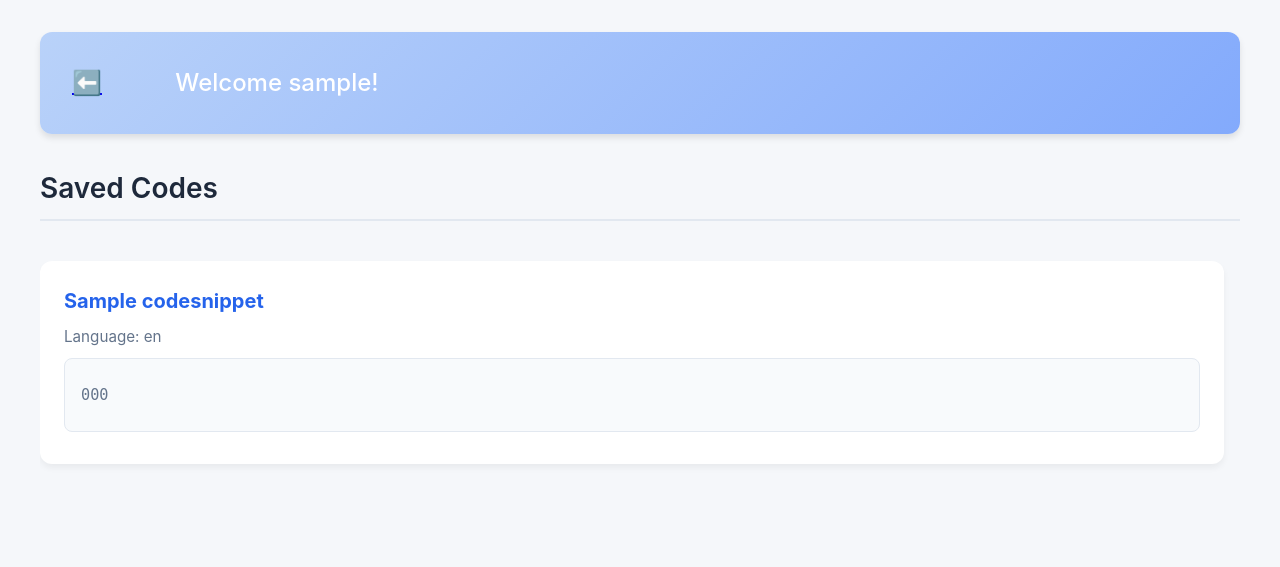
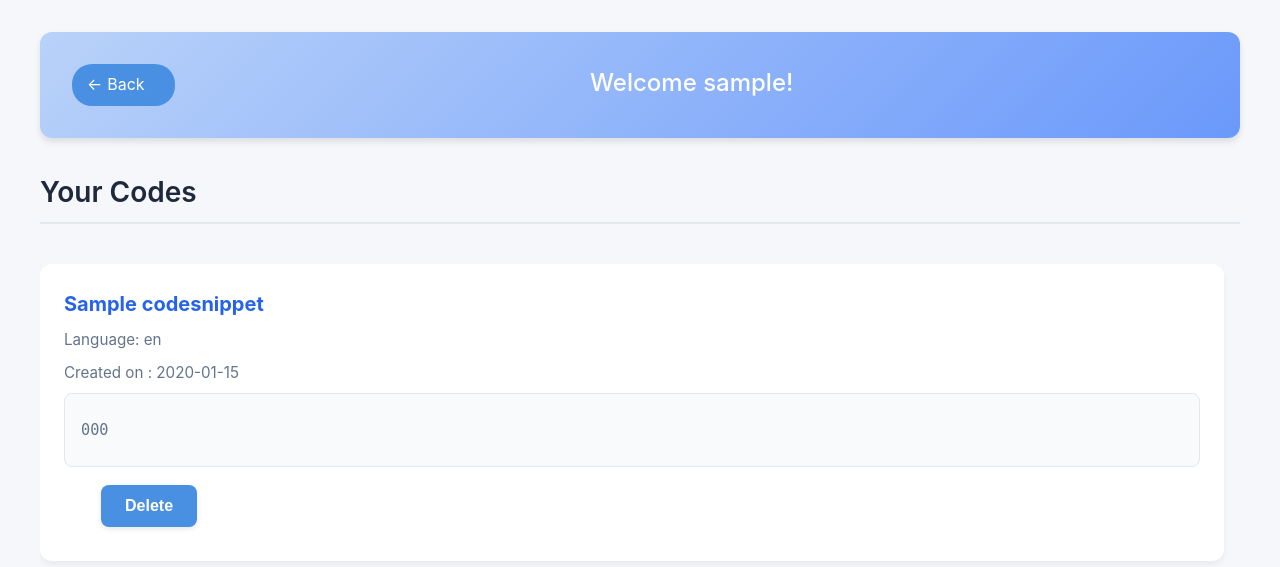
Before and after one commit to anantmahambrey/AI-Assisted-Code-Editor, a Django app: page /user/ in a window 1280 px wide. Shown: the top 567 px of the page. Run offline with Django 5.2, Linux system fonts and the light colour scheme; a user stored in the database is signed in; tables that the repository leaves empty hold one stand-in row (values such as "Sample post").

Commit message:
added delete button and changes to UI

```diff
--- a/editor/templates/editor/user.html
+++ b/editor/templates/editor/user.html
@@ -106,7 +106,7 @@
         }
 
         .welcome-banner {
-            background: linear-gradient(135deg, #b9d2f9 0%, #83aafc 100%);
+            background: linear-gradient(135deg, #b9d2f9 0%, #6b99fb 100%);
             color: white;
             padding: 2rem;
             border-radius: 12px;
@@ -116,6 +116,26 @@
             grid-template-columns:1fr 10fr;
             place-items:right;
         }
+            .back-button {
+        display: inline-flex;
+        align-items: center;
+        padding: 8px 15px;
+        background-color: #4a90e2;
+        color: white;
+        text-decoration: none;
+        border-radius: 20px;
+        transition: all 0.3s ease;
+    }
+
+    .back-button:hover {
+        background-color: #3a7bc8;
+        transform: translateX(-3px);
+    }
+
+    .back-icon {
+        margin-right: 5px;
+        font-size: 16px;
+    }
 
         .welcome-banner p {
             font-size: 1.5rem;
@@ -125,14 +145,20 @@
         .back:hover{
             cursor:pointer;
         }
+        .welcome{
+            text-align:center;
+        }
     </style>
 </head>
 <body>
     <div class="welcome-banner">
-        <p><a href="{% url 'index' %}" class="back">⬅️</a></p>
-        <p>Welcome {{username}}!</p>
+        <a href="{% url 'index' %}" class="back-button">
+            <span class="back-icon">←</span>
+            <span class="back-text">Back</span>
+        </a>
+        <p class="welcome">Welcome {{username}}!</p>
     </div>
-    <h3>Saved Codes</h3>
+    <h3>Your Codes</h3>
     <div id="savedCodes"></div>
 
     <script>
@@ -147,12 +173,21 @@
             })
             .then(response => response.json())
             .then(data => {
+                const mapping = {
+                'text/x-java': 'Java',
+                'python': 'Python',
+                'text/x-csrc': 'C',
+                'text/x-c++src': 'C++',
+                'javascript': 'JavaScript'
+                };
                 const savedCodesDiv = document.getElementById('savedCodes');
                 savedCodesDiv.innerHTML = data.codes.map(code => `
                     <div class="saved-code">
                         <h4>${code.title}</h4>
-                        <p>Language: ${code.language}</p>
+                        <p>Language: ${mapping[code.language] || code.language}</p>
+                        <p>Created on : ${code.created_at.substring(0, 10)}</p>
                         <pre><p>${code.code}</p></pre>
+                        <button class="delete-btn" onclick="deleteCode(${code.id},'${code.title}')">Delete</button>
                     </div>
                 `).join('');
             })
@@ -172,6 +207,38 @@
                 }
             }
             return cookieValue;
+        }
+
+        function deleteCode(codeId,codeTitle) {
+            // Confirm deletion with the user
+            if (confirm(`Are you sure you want to delete "${codeTitle}"?`)) {
+                const csrftoken = getCookie('csrftoken');
+
+                fetch('/delete-code/', {
+                    method: 'POST',
+                    headers: {
+                        'Content-Type': 'application/json',
+                        'X-CSRFToken': csrftoken
+                    },
+                    body: JSON.stringify({
+                        id:codeId
+                    })
+                })
+                .then(response => {
+                    if (response.ok) {
+                        // Remove the deleted code div from the DOM
+                        alert("Code deleted successfully!");
+                        location.reload();
+                    } else {
+                        alert("Error deleting code. Please try again.");
+                    }
+                    return response.json();
+                })
+                .catch(error => {
+                    console.error('Error:', error);
+                    alert("An error occurred while deleting the code.");
+                });
+            }
         }
 
         document.addEventListener('DOMContentLoaded', loadSavedCodes);
--- a/editor/urls.py
+++ b/editor/urls.py
@@ -12,4 +12,5 @@ urlpatterns = [
     path('process-sidebar/', views.process_sidebar, name='process_sidebar'),
     path('user/', views.user, name='user'),
     path('get-saved-codes/', views.get_saved_codes, name='get_saved_codes'),
+    path('delete-code/', views.delete_code, name='delete_code'),
 ]
--- a/editor/views.py
+++ b/editor/views.py
@@ -1,6 +1,7 @@
 from django.shortcuts import render
 from django.http import JsonResponse
 from django.views.decorators.csrf import csrf_protect
+from django.views.decorators.csrf import csrf_exempt
 import json
 import requests
 import google.generativeai as genai
@@ -139,7 +140,7 @@ def process_sidebar(request):
 def get_saved_codes(request):
     codes = CodeSnippet.objects.filter(user=request.user)
     return JsonResponse({
-        'codes': list(codes.values('id', 'title', 'code', 'language'))
+        'codes': list(codes.values('id', 'title', 'code', 'language','created_at'))
     })
 
 @login_required
@@ -151,6 +152,7 @@ def save_code(request):
             code = data.get('code', '')
             language = data.get('language', '')
             title = data.get('title', '')
+            created_at = data.get('created_at','')
 
             # Ensure data is not empty
             if not code.strip():
@@ -162,6 +164,7 @@ def save_code(request):
                 code=code,
                 language=language,
                 title=title,
+                created_at=created_at
             )
 
             return JsonResponse({'message': 'Code saved successfully'}, status=201)
@@ -173,3 +176,22 @@ def save_code(request):
             return JsonResponse({'error': str(e)}, status=500)
 
     return JsonResponse({'error': 'Invalid request method'}, status=405)
+
+@login_required
+def delete_code(request):
+    if request.method == 'POST':
+        try:
+            data = json.loads(request.body)
+            code_id = data.get('id')
+
+            # Get and delete the code snippet
+            code_snippet = CodeSnippet.objects.get(id=code_id)
+            code_snippet.delete()
+
+            return JsonResponse({'status': 'success', 'message': 'Code deleted successfully'})
+        except CodeSnippet.DoesNotExist:
+            return JsonResponse({'status': 'error', 'message': 'Code not found'}, status=404)
+        except Exception as e:
+            return JsonResponse({'status': 'error', 'message': str(e)}, status=500)
+
+    return JsonResponse({'status': 'error', 'message': 'Invalid request'}, status=400)
```
Also changed, not shown: editor/templates/editor/index.html (+60 -14 lines).
